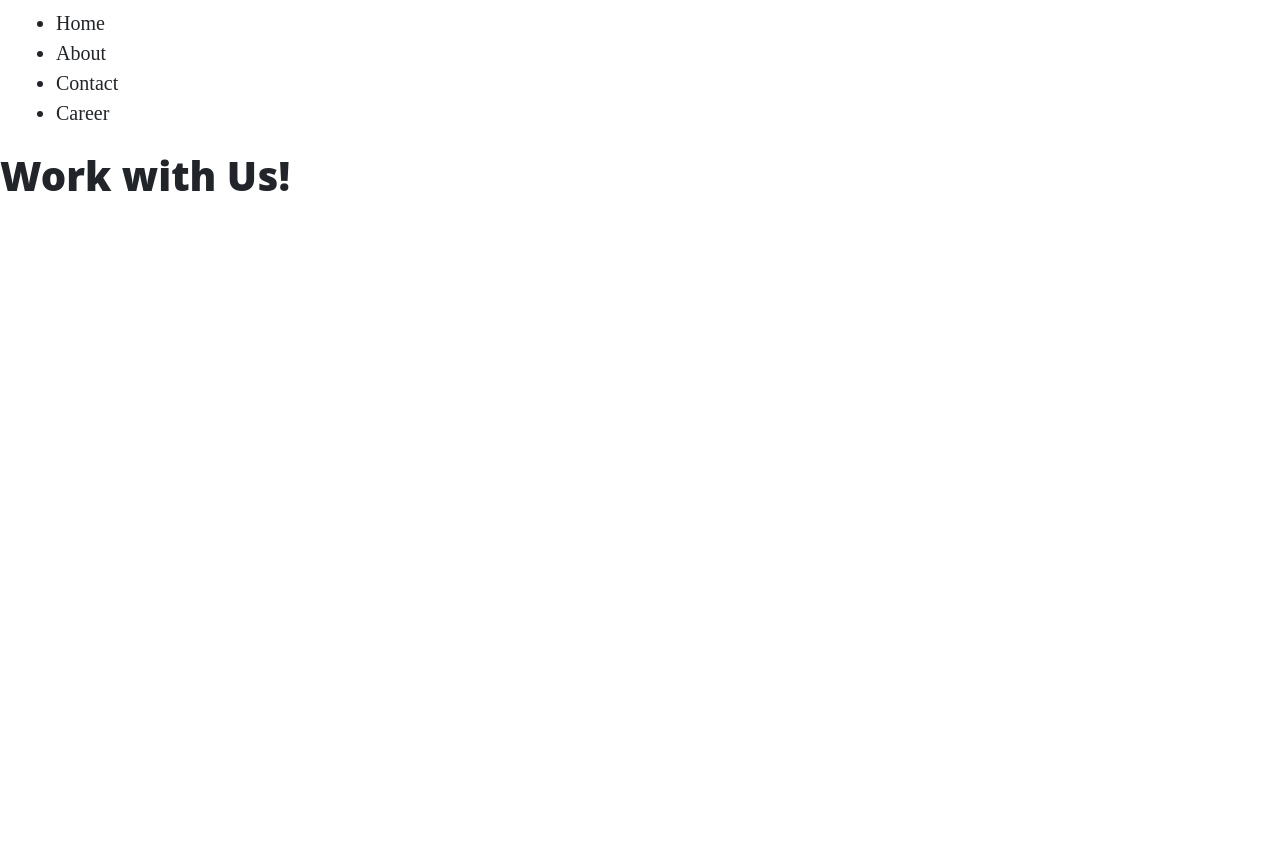
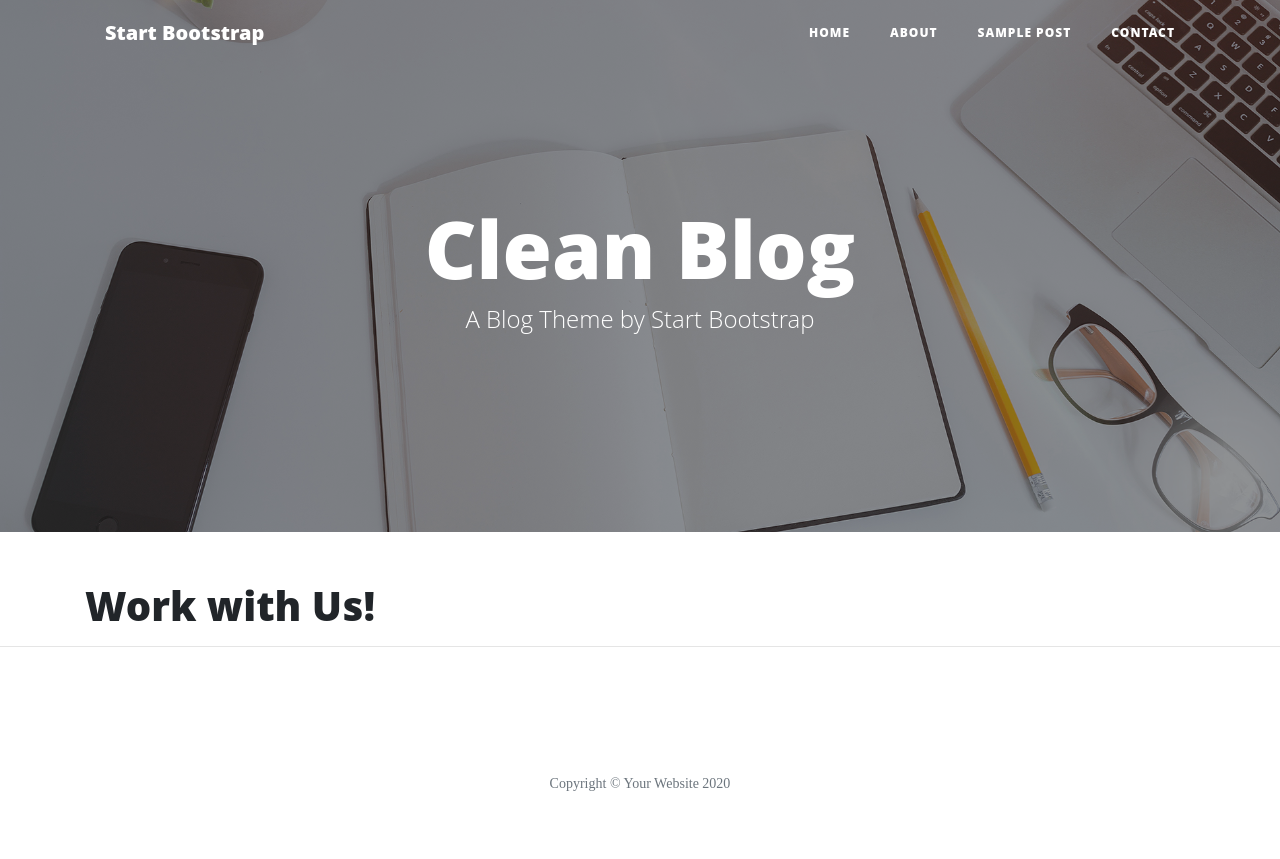
Before and after one commit to marked-gil/ci-thorin-flask-app, a Flask app: page /career in a window 1280 px wide. Before the commit the page ends 191 px from the top, so only its background shows below. Run offline with Flask 2, Linux system fonts and the light colour scheme; some libraries are stand-ins or nearby versions.

Commit message:
Fix header's background-image url link

```diff
--- a/templates/base.html
+++ b/templates/base.html
@@ -10,17 +10,101 @@
 </head>
 <body>
 
-    <nav class="navbar">
-        <ul>
-            <li><a href="{{ url_for('index') }}">Home</a></li>
-            <li><a href="{{ url_for('about') }}">About</a></li>
-            <li><a href="{{ url_for('contact') }}">Contact</a></li>
-            <li><a href="{{ url_for('career') }}">Career</a></li>
+  <!-- Navigation -->
+  <nav class="navbar navbar-expand-lg navbar-light fixed-top" id="mainNav">
+    <div class="container">
+      <a class="navbar-brand" href="index.html">Start Bootstrap</a>
+      <button class="navbar-toggler navbar-toggler-right" type="button" data-toggle="collapse" data-target="#navbarResponsive" aria-controls="navbarResponsive" aria-expanded="false" aria-label="Toggle navigation">
+        Menu
+        <i class="fas fa-bars"></i>
+      </button>
+      <div class="collapse navbar-collapse" id="navbarResponsive">
+        <ul class="navbar-nav ml-auto">
+          <li class="nav-item">
+            <a class="nav-link" href="index.html">Home</a>
+          </li>
+          <li class="nav-item">
+            <a class="nav-link" href="about.html">About</a>
+          </li>
+          <li class="nav-item">
+            <a class="nav-link" href="post.html">Sample Post</a>
+          </li>
+          <li class="nav-item">
+            <a class="nav-link" href="contact.html">Contact</a>
+          </li>
         </ul>
-    </nav>
+      </div>
+    </div>
+  </nav>
+
+  <!-- Page Header -->
+  <header class="masthead" style="background-image: url('{{ url_for('static', filename='img/home-bg.jpg') }}')">
+    <div class="overlay"></div>
+    <div class="container">
+      <div class="row">
+        <div class="col-lg-8 col-md-10 mx-auto">
+          <div class="site-heading">
+            <h1>Clean Blog</h1>
+            <span class="subheading">A Blog Theme by Start Bootstrap</span>
+          </div>
+        </div>
+      </div>
+    </div>
+  </header>
+
+  <!-- Main Content -->
+  <div class="container">
 
     {% block content %}
     {% endblock %}
 
+  </div>
+
+  <hr>
+
+  <!-- Footer -->
+  <footer>
+    <div class="container">
+      <div class="row">
+        <div class="col-lg-8 col-md-10 mx-auto">
+          <ul class="list-inline text-center">
+            <li class="list-inline-item">
+              <a href="#">
+                <span class="fa-stack fa-lg">
+                  <i class="fas fa-circle fa-stack-2x"></i>
+                  <i class="fab fa-twitter fa-stack-1x fa-inverse"></i>
+                </span>
+              </a>
+            </li>
+            <li class="list-inline-item">
+              <a href="#">
+                <span class="fa-stack fa-lg">
+                  <i class="fas fa-circle fa-stack-2x"></i>
+                  <i class="fab fa-facebook-f fa-stack-1x fa-inverse"></i>
+                </span>
+              </a>
+            </li>
+            <li class="list-inline-item">
+              <a href="#">
+                <span class="fa-stack fa-lg">
+                  <i class="fas fa-circle fa-stack-2x"></i>
+                  <i class="fab fa-github fa-stack-1x fa-inverse"></i>
+                </span>
+              </a>
+            </li>
+          </ul>
+          <p class="copyright text-muted">Copyright &copy; Your Website 2020</p>
+        </div>
+      </div>
+    </div>
+  </footer>
+
+  <!-- Bootstrap core JavaScript -->
+  <script src="{{ url_for('static', filename='vendor/jquery/jquery.min.js') }}"></script>
+  <script src="{{ url_for('static', filename='vendor/bootstrap/js/bootstrap.bundle.min.js') }}"></script>
+
+  <!-- Custom scripts for this template -->
+  <script src="{{ url_for('static', filename='js/clean-blog.min.js') }}"></script>
+
 </body>
 </html>
```
